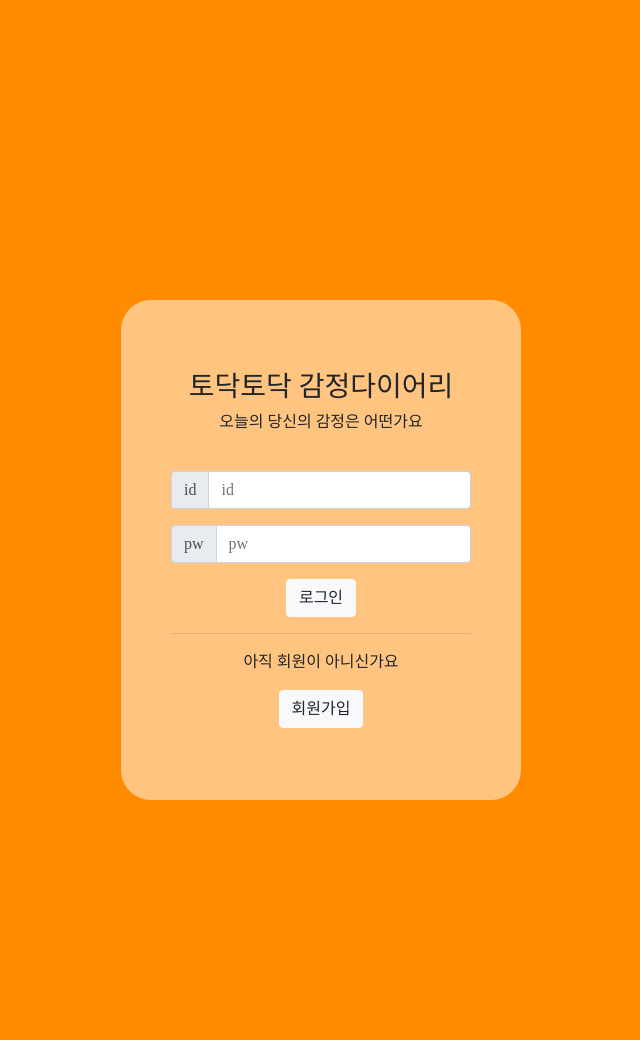
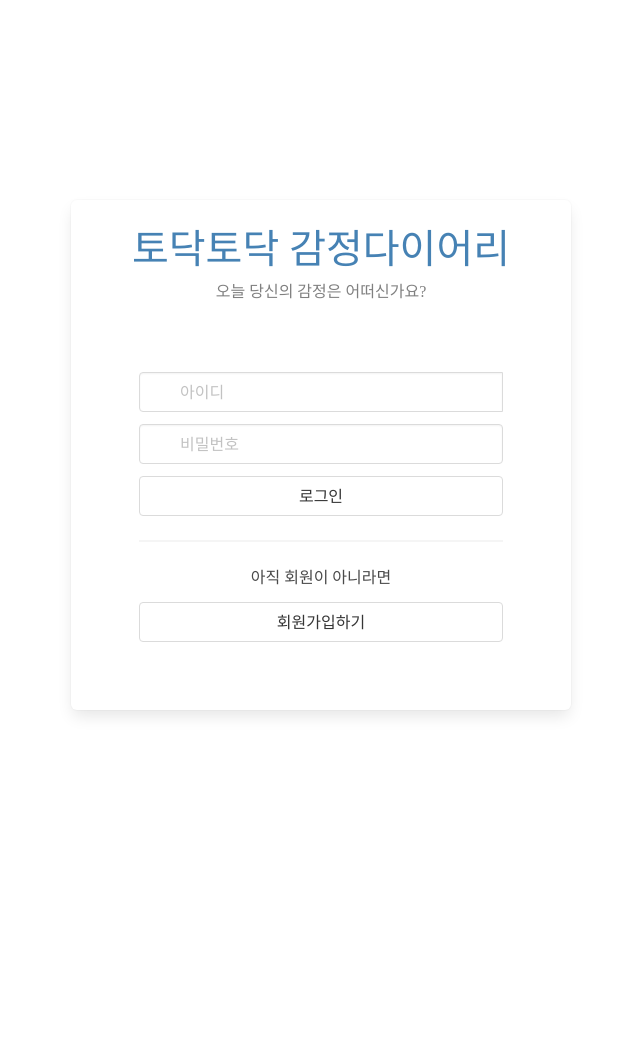
Before and after one commit to zinny22/mini_project, a Flask app: template 감정다이어리/templates/main.html in a window 1280 px wide. Shown: the top 1040 px of the page, without its empty margins (319-959 px from the left). After the commit the page ends 716 px from the top, so only its background shows below. Run offline with Flask 2, Linux system fonts and the light colour scheme; the template is opened without the code that fills it, so the values that code supplies are empty; some libraries are stand-ins or nearby versions; some web fonts are replaced.

Commit message:
로그인수정

```diff
--- a/감정다이어리/templates/main.html
+++ b/감정다이어리/templates/main.html
@@ -2,25 +2,17 @@
 <html lang="en">
 <head>
     <meta charset="UTF-8">
-    <!-- Required meta tags -->
-    <meta charset="utf-8">
-    <meta name="viewport" content="width=device-width, initial-scale=1, shrink-to-fit=no">
+    <meta name="viewport"
+          content="width=device-width, user-scalable=no, initial-scale=1.0, maximum-scale=1.0, minimum-scale=1.0">
+    <meta http-equiv="X-UA-Compatible" content="ie=edge">
 
-    <!-- Bootstrap CSS -->
-    <link rel="stylesheet" href="https://maxcdn.bootstrapcdn.com/bootstrap/4.0.0/css/bootstrap.min.css"
-          integrity="sha384-Gn5384xqQ1aoWXA+058RXPxPg6fy4IWvTNh0E263XmFcJlSAwiGgFAW/dAiS6JXm" crossorigin="anonymous">
-
-    <!-- Optional JavaScript -->
-    <!-- jQuery first, then Popper.js, then Bootstrap JS -->
-    <script src="https://ajax.googleapis.com/ajax/libs/jquery/3.5.1/jquery.min.js"></script>
-    <script src="https://cdnjs.cloudflare.com/ajax/libs/popper.js/1.12.9/umd/popper.min.js"
-            integrity="sha384-ApNbgh9B+Y1QKtv3Rn7W3mgPxhU9K/ScQsAP7hUibX39j7fakFPskvXusvfa0b4Q"
-            crossorigin="anonymous"></script>
-    <script src="https://maxcdn.bootstrapcdn.com/bootstrap/4.0.0/js/bootstrap.min.js"
-            integrity="sha384-JZR6Spejh4U02d8jOt6vLEHfe/JQGiRRSQQxSfFWpi1MquVdAyjUar5+76PVCmYl"
-            crossorigin="anonymous"></script>
-
+    <!-- Bulma CSS 링크 -->
+    <link rel="stylesheet" href="https://cdn.jsdelivr.net/npm/bulma@0.9.1/css/bulma.min.css">
+    <!--웹폰트-->
     <link href="https://fonts.googleapis.com/css2?family=Nanum+Gothic:wght@800&display=swap" rel="stylesheet">
+    <!--js-->
+    <script src="https://ajax.googleapis.com/ajax/libs/jquery/3.4.1/jquery.min.js"></script>
+    <script src="https://cdnjs.cloudflare.com/ajax/libs/jquery-cookie/1.4.1/jquery.cookie.js"></script>
 
     <title>main</title>
     <style>
@@ -41,50 +33,104 @@
             font-weight: normal;
             font-style: normal;
         }
-        body{
-            background-color: darkorange;
-        }
-        .boxes {
-            width: 400px;
-            height: 500px;
-            margin: 300px auto;
-            padding: 70px 50px;
+
+        .box {
+            margin: 200px auto 0px auto;
+            width: 500px;
+            padding: 20px;
             text-align: center;
-            background-color: rgba( 255, 255, 255, 0.5 );
-            border-radius: 30px;
         }
 
-        h6{
-            margin-bottom: 40px;
+    </style>
+    <script>
+        function toggle_sign_up() {
+            $("#sign-up-box").toggleClass("is-hidden")
+            $("#div-sign-in-or-up").toggleClass("is-hidden")
+            $("#btn-check-dup").toggleClass("is-hidden")
+            $("#help-id").toggleClass("is-hidden")
+            $("#help-password").toggleClass("is-hidden")
         }
-    </style>
+    </script>
 </head>
 <body>
-<div class="warp">
-    <div class="boxes">
-        <h3 style="font-family: GmarketSansBold">토닥토닥 감정다이어리</h3>
-        <h6>오늘의 당신의 감정은 어떤가요</h6>
 <div class="box">
-            <div class="input-group mb-3">
-                <div class="input-group-prepend">
-                    <span class="input-group-text" id="basic-addon1">id</span>
+    <p style="font-family: GmarketSansBold; font-size: 40px; color: steelblue">토닥토닥 감정다이어리</p>
+    <p style="margin-bottom: 20px; color: gray;">오늘 당신의 감정은 어떠신가요?</p>
+    <section class="section">
+        <div class="container">
+            <div class="" style="max-width: 480px;margin:auto">
+                <article class="media">
+                    <div class="media-content">
+                        <div class="content">
+                            <div class="field has-addons">
+                                <div class="control has-icons-left" style="width:100%">
+                                    <input id="input-username" class="input" type="text" placeholder="아이디">
+                                    <span class="icon is-small is-left"><i class="fa fa-user"></i></span>
                                 </div>
-                <input type="text" class="form-control" placeholder="id" aria-label="Username"
-                       aria-describedby="basic-addon1">
+                                <div id="btn-check-dup" class="control is-hidden">
+                                    <button class="button is-sparta " onclick="check_dup()">중복확인</button>
                                 </div>
-            <div class="input-group mb-3">
-                <div class="input-group-prepend">
-                    <span class="input-group-text" id="basic-addon1">pw</span>
+
                             </div>
-                <input type="text" class="form-control" placeholder="pw" aria-label="Username"
-                       aria-describedby="basic-addon1">
+                            <p id="help-id" class="help is-hidden">아이디는 2-10자의 영문과 숫자와 일부 특수문자(._-)만 입력 가능합니다.</p>
+                            <p id="help-id-login" class="help is-danger"></p>
+
+                            <div class="field">
+                                <div class="control has-icons-left">
+                                    <input id="input-password" class="input" type="password" placeholder="비밀번호">
+                                    <span class="icon is-small is-left"><i class="fa fa-lock"></i></span>
                                 </div>
-            <button type="button" class="btn btn-light">로그인</button>
+                                <p id="help-password" class="help is-hidden">영문과 숫자 조합의 8-20자의 비밀번호를 설정해주세요. <br>
+                                    특수문자(!@#$%^&*)도 사용 가능합니다.</p>
+                            </div>
+
+
+                        </div>
+                        <div id="div-sign-in-or-up" class="has-text-centered">
+                            <nav class="level is-mobile">
+                                <button class="level-item button is-sparta" onclick="sign_in()">
+                                    로그인
+                                </button>
+
+                            </nav>
                             <hr>
-            <p>아직 회원이 아니신가요</p>
-            <button type="button" class="btn btn-light">회원가입</button>
+                            <h4 class="mb-3">아직 회원이 아니라면</h4>
+                            <nav class="level is-mobile">
+
+                                <button class="level-item button is-sparta is-outlined"
+                                        onclick="toggle_sign_up()">
+                                    회원가입하기
+                                </button>
+                            </nav>
+                        </div>
+
+                        <div id="sign-up-box" class="is-hidden">
+                            <div class="mb-5">
+                                <div class="field is-hidden">
+                                    <div class="control has-icons-left" style="width:100%">
+                                        <input id="input-password2" class="input" type="password"
+                                               placeholder="비밀번호 재입력">
+                                        <span class="icon is-small is-left"><i class="fa fa-lock"></i></span>
+                                    </div>
+                                    <p id="help-password2" class="help">비밀번호를 다시 한 번 입력해주세요.</p>
+
                                 </div>
                             </div>
+                            <nav class="level is-mobile">
+                                <button class="level-item button is-sparta" onclick="sign_up()">
+                                    회원가입
+                                </button>
+                                <button class="level-item button is-sparta is-outlined" onclick="toggle_sign_up()">
+                                    취소
+                                </button>
+                            </nav>
+                        </div>
+                    </div>
+                </article>
+            </div>
+
+        </div>
+    </section>
 </div>
 </body>
 </html>
```
Also changed, not shown: 1 other file. Lines whose indentation alone changed are shown as unchanged.
